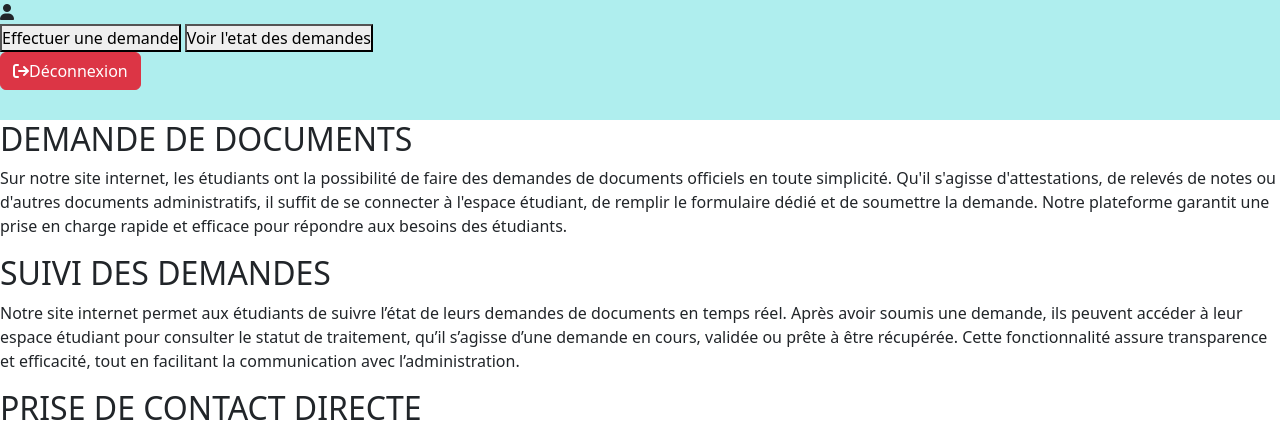
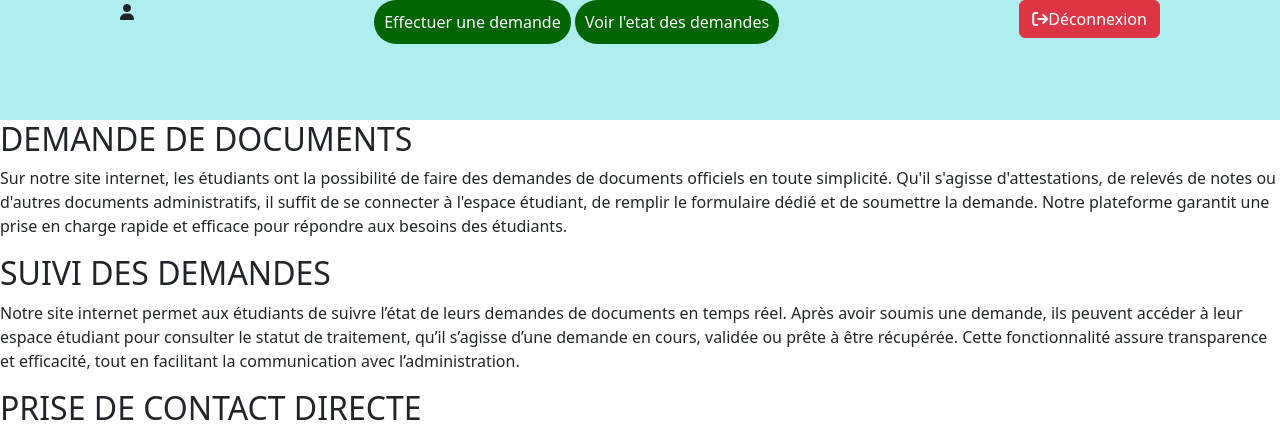
Before and after one commit to Meriem7FD/paw-projet, a PHP site: page /etud.php in a window 1280 px wide. Shown: the top 428 px of the page. Run offline with PHP 8.4, Linux system fonts and the light colour scheme; some libraries are stand-ins or nearby versions.

Commit message:
Update etud.css

```diff
--- a/etud.css
+++ b/etud.css
@@ -12,7 +12,19 @@ body{
 header{
     height: 15%;
     width: 100%;
+    display: flex;
+    flex-direction: row;
+    justify-content: space-around;
     background-color: paleturquoise;
+}
+
+.hcenter button{
+    padding: 10px;
+    border: none;
+    border-radius: 30px;
+    background-color: darkgreen;
+    color: #fff;
+    cursor: pointer;
 }
 
 main{
```
